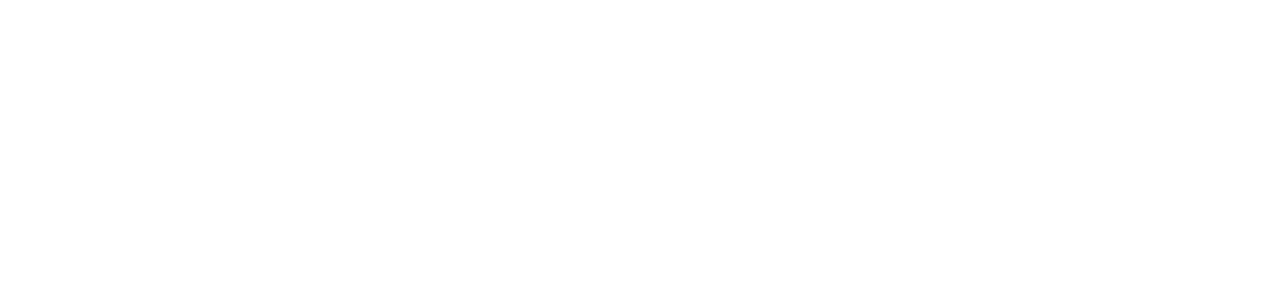
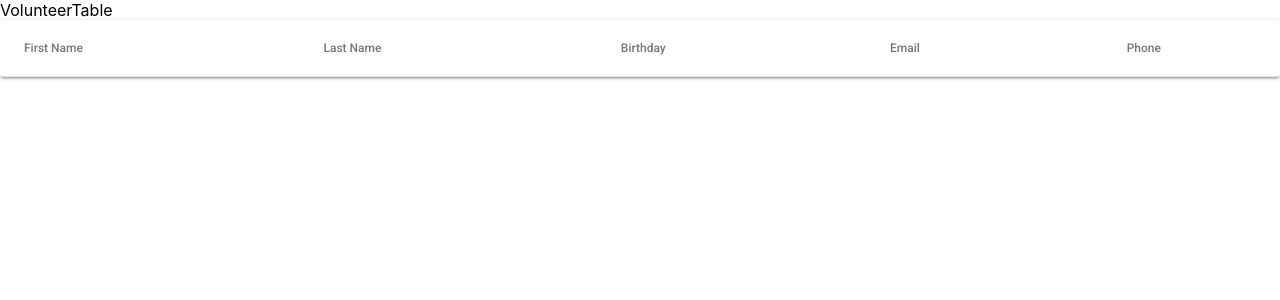
Before and after one commit to eddieatkinson/smileUp, a React (Create React App) app in the folder front-end/: page /volunteers in a window 1280 px wide. Shown: the top 300 px of the page. Built offline with nearby package versions, Linux system fonts and the light colour scheme.

Commit message:
material ui added

```diff
--- a/front-end/package.json
+++ b/front-end/package.json
@@ -3,6 +3,8 @@
   "version": "0.1.0",
   "private": true,
   "dependencies": {
+    "@material-ui/core": "^3.9.2",
+    "@material-ui/icons": "^3.0.2",
     "axios": "^0.18.0",
     "react": "^16.8.3",
     "react-dom": "^16.8.3",
--- a/front-end/public/index.html
+++ b/front-end/public/index.html
@@ -3,6 +3,8 @@
   <head>
     <meta charset="utf-8" />
     <link rel="shortcut icon" href="%PUBLIC_URL%/favicon.ico" />
+    <link rel="stylesheet" href="https://fonts.googleapis.com/css?family=Roboto:300,400,500">
+    <link rel="stylesheet" href="https://fonts.googleapis.com/icon?family=Material+Icons">
     <meta
       name="viewport"
       content="width=device-width, initial-scale=1, shrink-to-fit=no"
--- a/front-end/src/App.js
+++ b/front-end/src/App.js
@@ -4,6 +4,7 @@ import { BrowserRouter as Router, Route } from 'react-router-dom';
 import Home from './containers/Home';
 import SignUp from './containers/SignUp';
 import Register from './containers/Register';
+import VolunteerTable from './containers/VolunteerTable';
 
 class App extends Component {
 
@@ -14,6 +15,7 @@ class App extends Component {
           <Route exact path='/' component={Home} />
           <Route path='/signup' component={SignUp} />
           <Route path='/register' component={Register} />
+          <Route path='/volunteers' component={VolunteerTable} />
         </div>
       </Router>
     );
--- a/front-end/src/containers/Home.js
+++ b/front-end/src/containers/Home.js
@@ -16,6 +16,9 @@ class Home extends Component {
           <a href='/register'>To Register</a>
         </div>
         <div>
+          <a href='/volunteers'>To VolunteerTable</a>
+        </div>
+        <div>
           <button onClick={this.buttonClicked}>Test the backend!</button>
         </div>
       </div>
--- /dev/null
+++ b/front-end/src/containers/VolunteerTable.js
@@ -0,0 +1,35 @@
+import React, { Component } from 'react';
+import Table from '@material-ui/core/Table';
+import { TableHead, TableRow, TableCell, Paper, TableBody } from '@material-ui/core';
+
+const rows = [
+  {}
+]
+
+class VolunteerTable extends Component {
+  render() {
+    return (
+      <div>
+        VolunteerTable
+        <Paper>
+          <Table>
+            <TableHead>
+              <TableRow>
+                <TableCell>First Name</TableCell>
+                <TableCell>Last Name</TableCell>
+                <TableCell>Birthday</TableCell>
+                <TableCell>Email</TableCell>
+                <TableCell>Phone</TableCell>
+              </TableRow>
+            </TableHead>
+            <TableBody>
+
+            </TableBody>
+          </Table>
+        </Paper>
+      </div>
+    )
+  }
+}
+
+export default VolunteerTable;
```
Also changed, not shown: 1 other file (tests, documents, lock files or other folders).
